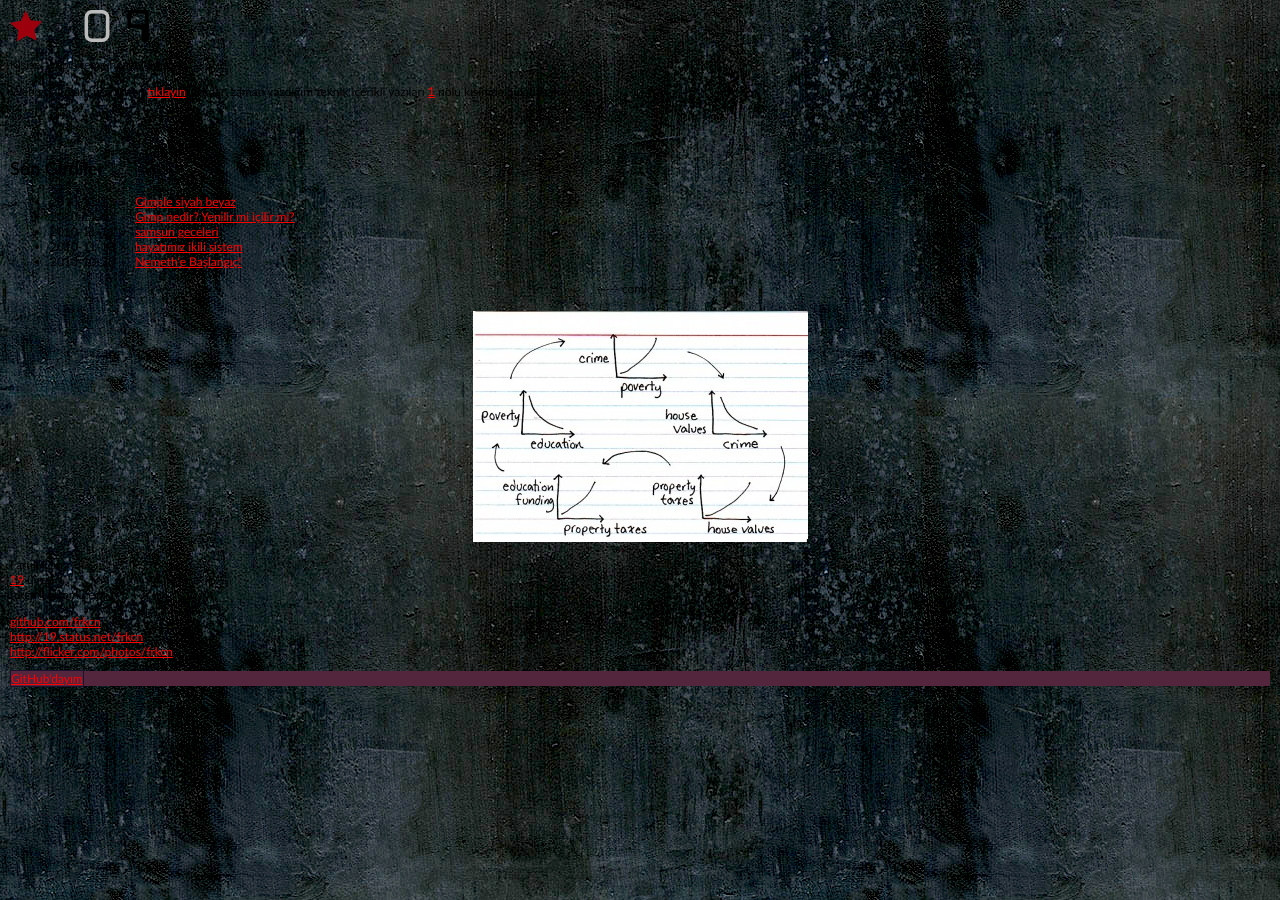
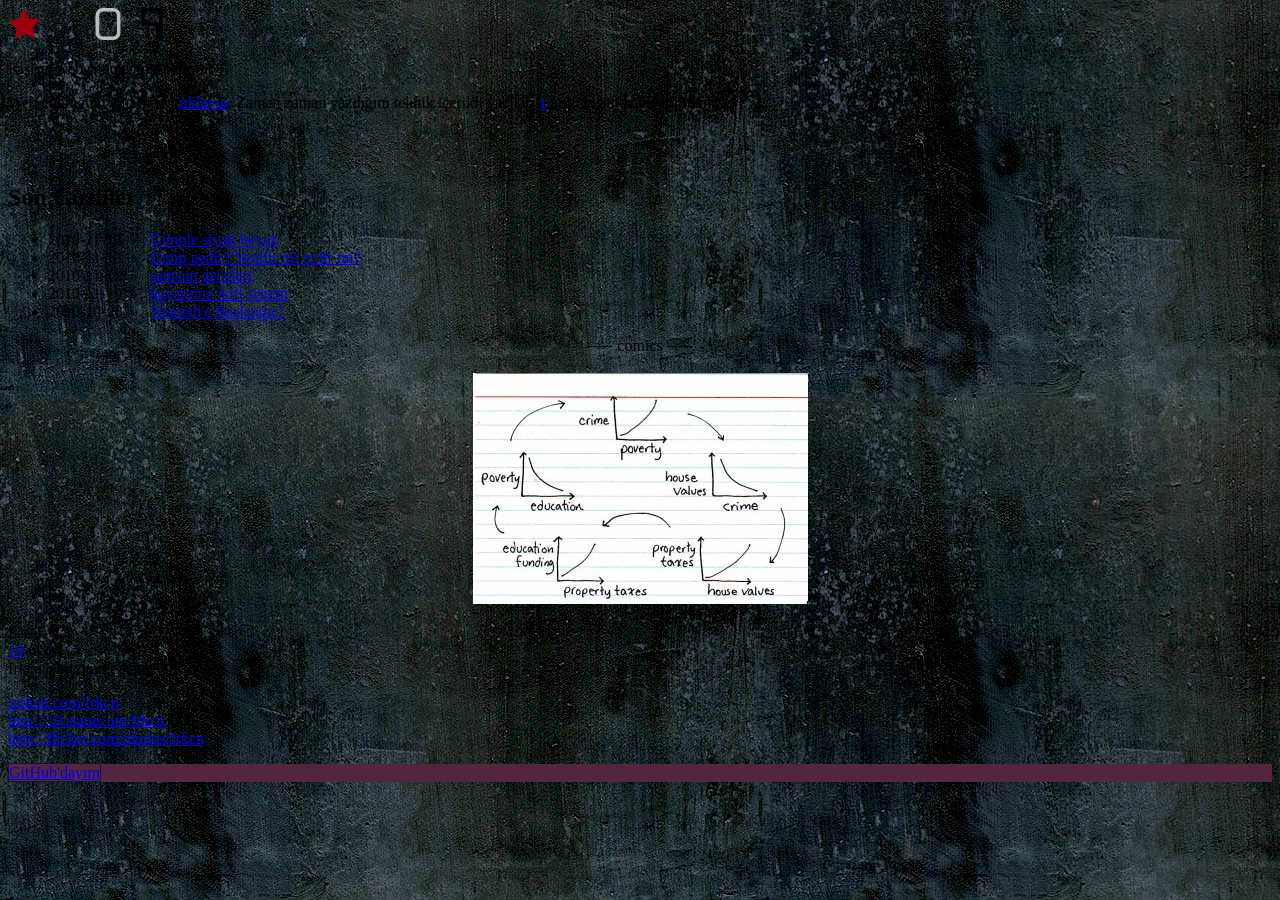
Before and after one commit to frkcn/frkcn.github.io, a Jekyll site: the page built from index.html, in a window 1280 px wide. Built offline with Jekyll 4.4.1, drawn with Linux system fonts in a browser that asks for light colours.

Commit message:
düzeltme

```diff
--- a/index.html
+++ b/index.html
@@ -14,15 +14,7 @@ title: frkcn.net | it's my life
 
 
   {% include html/archive %}
-  <style>
-  body {  font-family: "Trebuchet MS",Arial,Verdana,Helvetica; font-size: 12px; margin: 10px 10px 40px 10px }
-  td { font-size: 12px; line-height: 20px }
-  tt { font-name: "Lucida Console",Fixed; font-size: 12px }
-  a:link { color: red; text-decoration: underline }
-  a:hover { color: blue; text-decoration: none }
-  a:visited { color: teal; text-decoration: underline }
-  a:active { color: maroon; text-decoration: none }
-  </style>
+
   <center>
 
   ----- comics -----<br><br>
```
